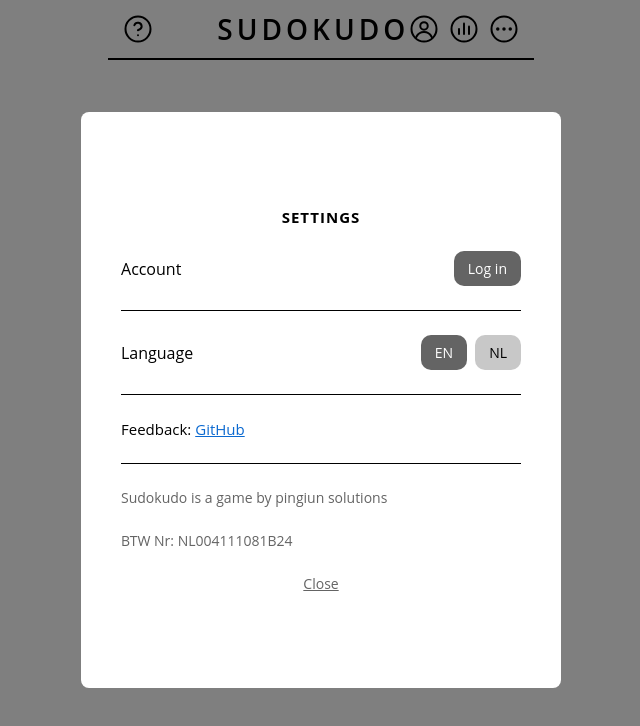
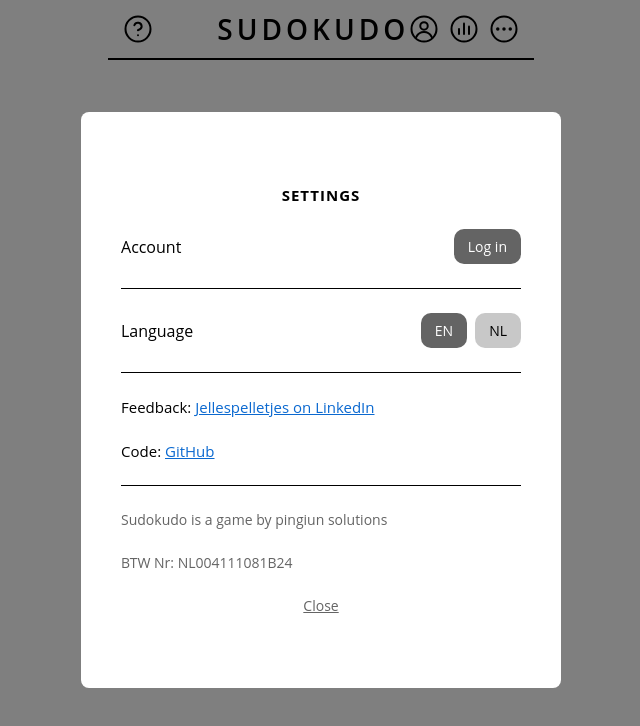
Before and after one commit to pingiun/sudokudo, a React (Vite) app: page / in a window 1280 px wide. Both pictures are taken after a click on the button 823 px from the left and 29 px from the top of the page. Shown: the top 726 px of the page, without its empty margins (319-959 px from the left). Built offline with nearby package versions, Linux system fonts and the light colour scheme.

Commit message:
Link the Jellespelletjes LinkedIn page for feedback
GitHub stays as a separate code link, matching woordle.

Co-Authored-By: Claude Fable 5 <noreply@anthropic.com>

```diff
--- a/src/App.tsx
+++ b/src/App.tsx
@@ -289,6 +289,16 @@ export function App() {
             <div className="hairline" />
             <p className="settings-text">
               {t.feedback}{" "}
+              <a
+                href="https://www.linkedin.com/company/jellespelletjes"
+                target="_blank"
+                rel="noreferrer"
+              >
+                {t.feedbackLink}
+              </a>
+            </p>
+            <p className="settings-text">
+              {t.code}{" "}
               <a href="https://github.com/pingiun/sudokudo" target="_blank" rel="noreferrer">
                 GitHub
               </a>
--- a/src/i18n.ts
+++ b/src/i18n.ts
@@ -39,6 +39,8 @@ export interface Strings {
   settings: string;
   language: string;
   feedback: string;
+  feedbackLink: string;
+  code: string;
   footer: string;
   comingSoon: string;
   startsIn: (days: number) => string;
@@ -90,6 +92,8 @@ const en: Strings = {
   settings: "Settings",
   language: "Language",
   feedback: "Feedback:",
+  feedbackLink: "Jellespelletjes on LinkedIn",
+  code: "Code:",
   footer: "Sudokudo is a game by pingiun solutions",
   comingSoon: "A new sudoku every day. Everyone gets the same puzzle — race your friends!",
   startsIn: (days) => (days === 1 ? "Starts tomorrow!" : `Starts in ${days} days`),
@@ -143,6 +147,8 @@ const nl: Strings = {
   settings: "Instellingen",
   language: "Taal",
   feedback: "Feedback:",
+  feedbackLink: "Jellespelletjes op LinkedIn",
+  code: "Code:",
   footer: "Sudokudo is een spelletje van pingiun solutions",
   comingSoon: "Elke dag een nieuwe sudoku. Iedereen krijgt dezelfde puzzel — race tegen je vrienden!",
   startsIn: (days) => (days === 1 ? "Begint morgen!" : `Begint over ${days} dagen`),
```
